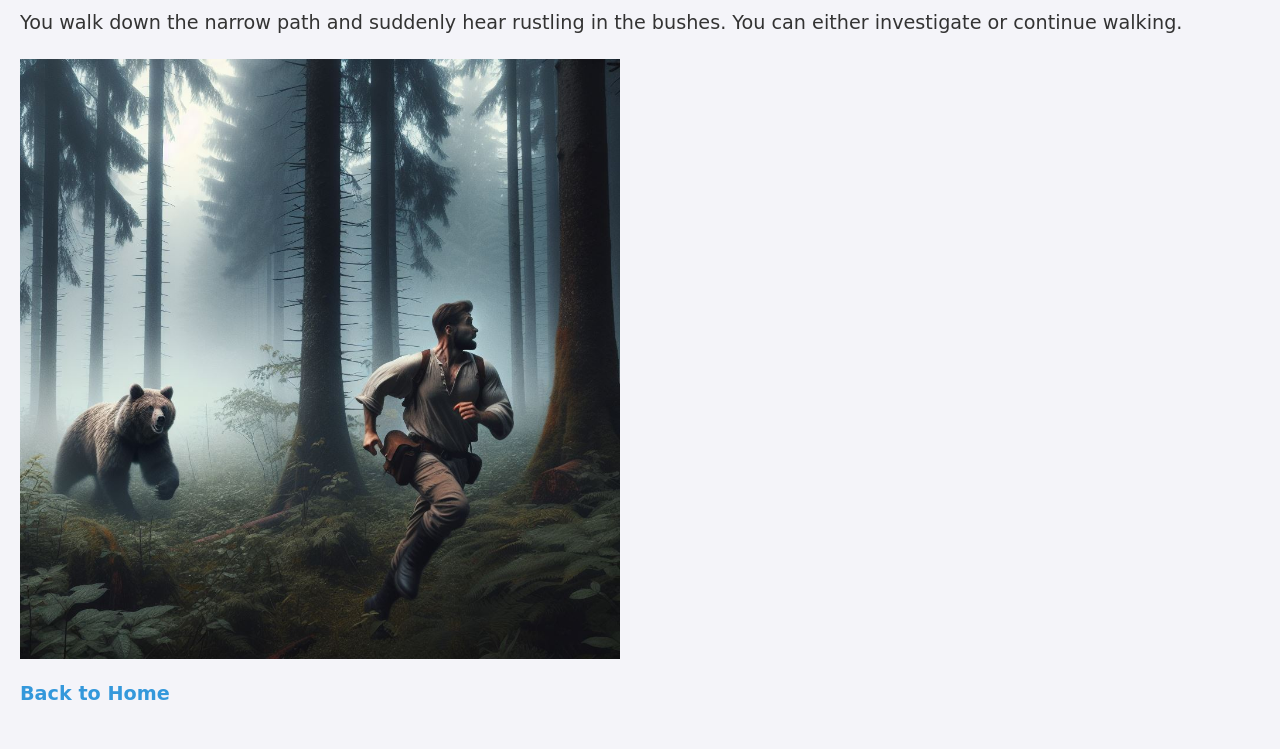
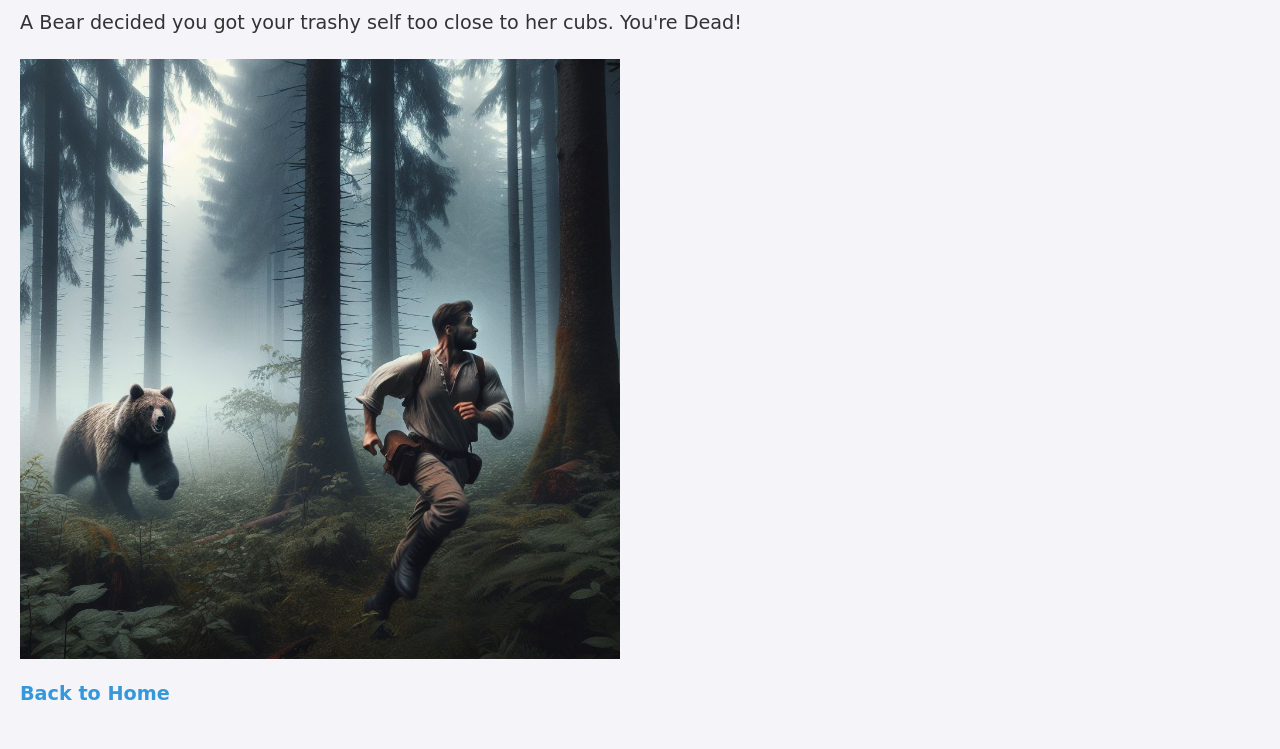
Before and after one commit to Luke0616/Luke0616.github.io, a plain HTML site: page explore-sound.html in a window 1280 px wide. Shown: the part 91-840 px from the top of the page. Drawn offline with Linux system fonts and the light colour scheme.

Commit message:
Update explore-sound.html

```diff
--- a/explore-sound.html
+++ b/explore-sound.html
@@ -8,7 +8,7 @@
 </head>
 <body>
     <h1>Explore Sound</h1>
-    <p>You walk down the narrow path and suddenly hear rustling in the bushes. You can either investigate or continue walking.</p>
+    <p>A Bear decided you got your trashy self too close to her cubs. You're Dead!</p>
     <img src="bear chase.png" alt="Adventure Image">
     <p><a href="index.html">Back to Home</a></p>
 </body>
```
